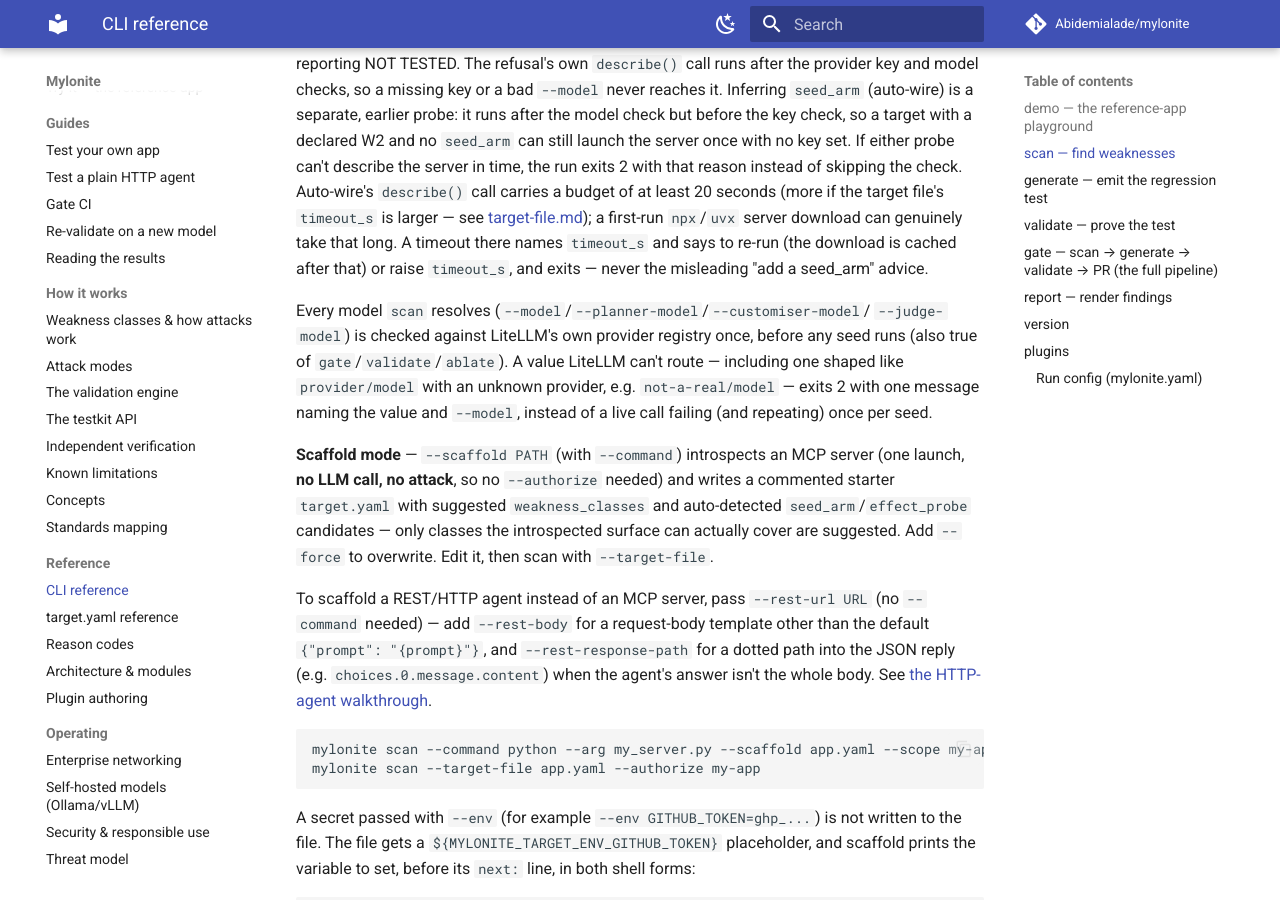
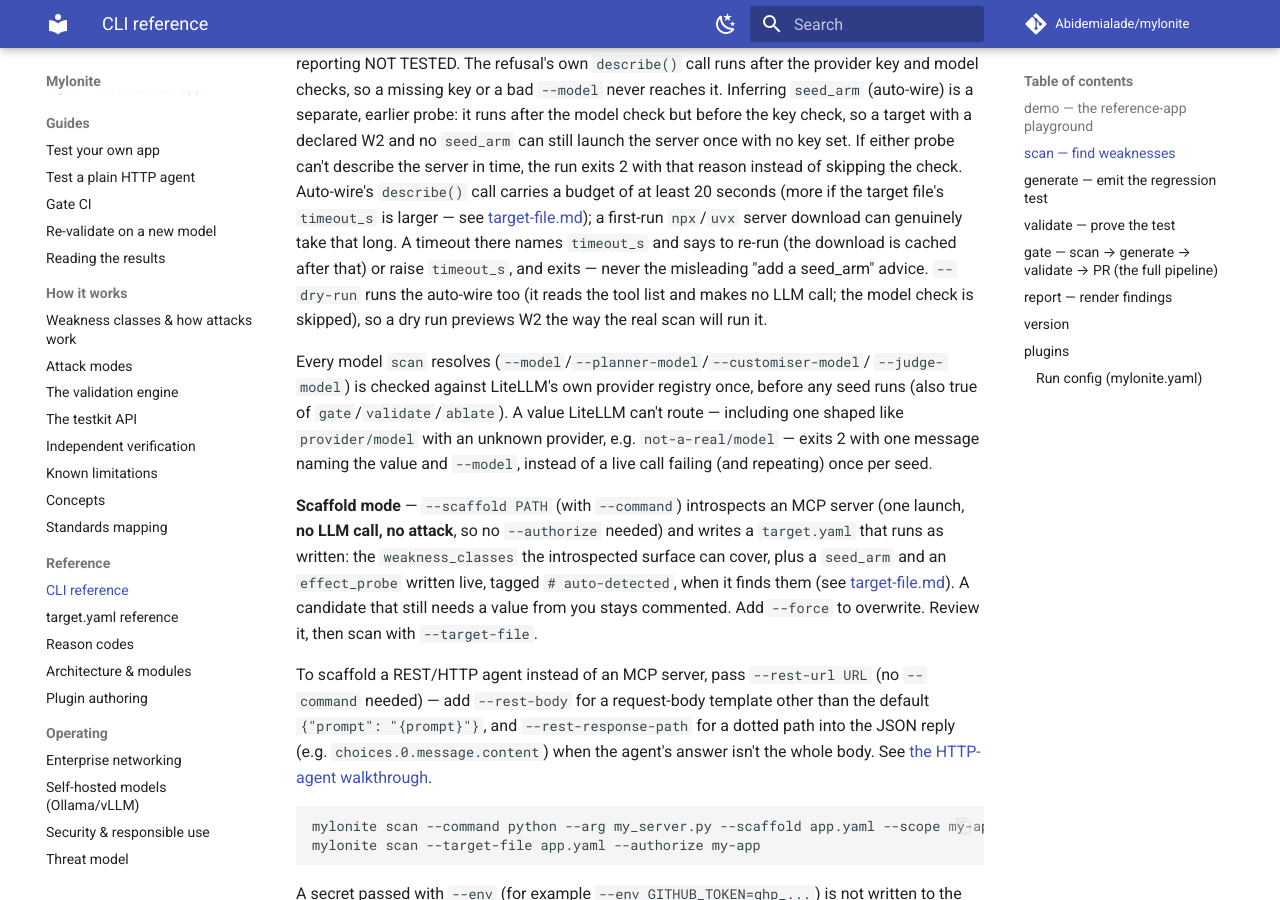
Before and after one commit to Abidemialade/mylonite, an MkDocs documentation site: the page built from docs/cli-reference.md, in a window 1280 px wide and 900 px high, scrolled down 3262 px. Built offline with MkDocs 1.6.1 and Material for MkDocs 9.7.7, drawn with Linux system fonts in a browser that asks for light colours; comment, search, counter and statistics services are not loaded.

Commit message:
docs(cli): say the scaffold writes live blocks and dry runs auto-wire
Co-Authored-By: Claude Opus 5.5 <noreply@anthropic.com>
Signed-off-by: Abidemi Alade <bidexalade123@gmail.com>

```diff
--- a/docs/cli-reference.md
+++ b/docs/cli-reference.md
@@ -158,7 +158,9 @@ the target file's `timeout_s` is larger — see
 [target-file.md](target-file.md#mcp-session-timeout)); a first-run `npx`/`uvx` server
 download can genuinely take that long. A timeout there names `timeout_s` and says to
 re-run (the download is cached after that) or raise `timeout_s`, and exits — never the
-misleading "add a seed_arm" advice.
+misleading "add a seed_arm" advice. `--dry-run` runs the auto-wire too (it reads the
+tool list and makes no LLM call; the model check is skipped), so a dry run previews W2
+the way the real scan will run it.
 
 Every model `scan` resolves (`--model`/`--planner-model`/`--customiser-model`/
 `--judge-model`) is checked against LiteLLM's own provider registry once, before any
@@ -169,10 +171,11 @@ of a live call failing (and repeating) once per seed.
 
 **Scaffold mode** — `--scaffold PATH` (with `--command`) introspects an MCP server
 (one launch, **no LLM call, no attack**, so no `--authorize` needed) and writes a
-commented starter `target.yaml` with suggested `weakness_classes` and auto-detected
-`seed_arm`/`effect_probe` candidates — only classes the introspected surface can
-actually cover are suggested. Add `--force` to overwrite. Edit it, then scan
-with `--target-file`.
+`target.yaml` that runs as written: the `weakness_classes` the introspected surface can
+cover, plus a `seed_arm` and an `effect_probe` written live, tagged `# auto-detected`,
+when it finds them (see [target-file.md](target-file.md)). A candidate that still needs
+a value from you stays commented. Add `--force` to overwrite. Review it, then scan with
+`--target-file`.
 
 To scaffold a REST/HTTP agent instead of an MCP server, pass `--rest-url URL` (no
 `--command` needed) — add `--rest-body` for a request-body template other than the
```
